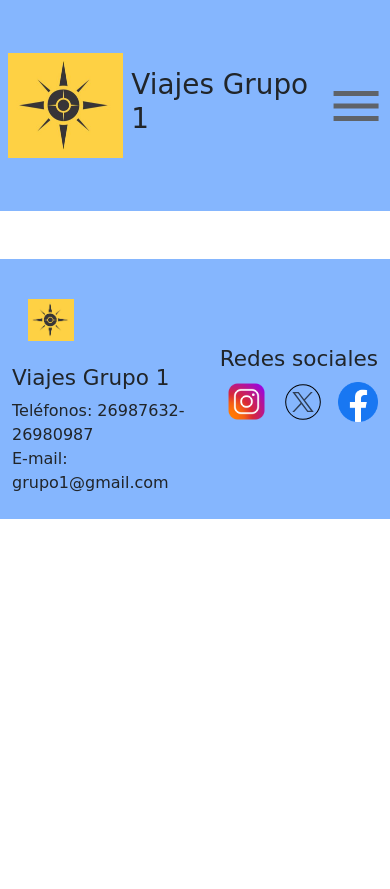
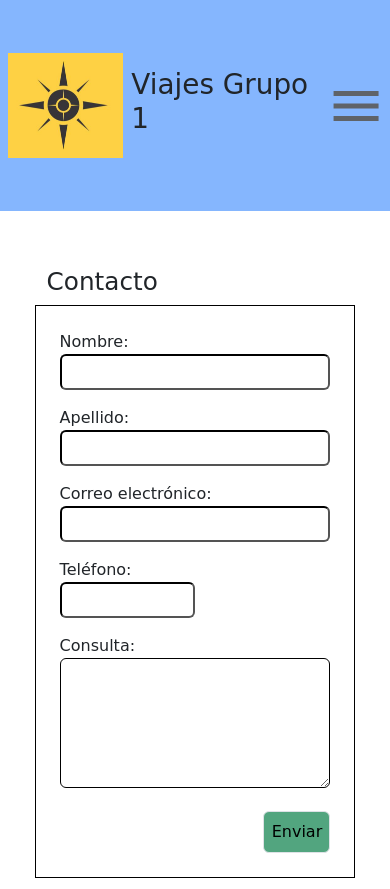
Before and after one commit to GuillermoGrisi/Pre-entrega2-Grisi, a plain HTML site: page pages/contacto.html in a window 390 px wide. Shown: the top 889 px of the page. Before the commit the page ends 844 px from the top, so only its background shows below. Drawn offline with nearby package versions, Linux system fonts and the light colour scheme.

Commit message:
contenido principal de la pagina contacto.html responsive

```diff
--- a/pages/contacto.html
+++ b/pages/contacto.html
@@ -110,7 +110,71 @@
         </section>
       </div>
     </header>
-    <main></main>
+    <main class="container-fluid mt-5">
+      <div class="row d-flex justify-content-around m-0 p-2 p-sm-1">
+        <h2 class="col-11 col-md-8 col-lg-7">Contacto</h2>
+        <section class="col-11 col-md-8 col-lg-7 border border-black p-4">
+          <form action="" method="post" id="form_contacto">
+            <div
+              class="container-fluid p-0 d-flex flex-column flex-md-row justify-content-evenly"
+            >
+              <div class="col-12 col-md-5">
+                <label for="nombre">Nombre:</label><br />
+                <input
+                  class="w-100 border-black mb-3 rounded p-1"
+                  type="text"
+                  name="nombre"
+                  id="nombre"
+                  required
+                /><br />
+              </div>
+              <div class="col-2"></div>
+              <div class="col-12 col-md-5">
+                <label for="apellido">Apellido:</label><br />
+                <input
+                  class="w-100 border-black mb-3 rounded p-1"
+                  type="text"
+                  name="apellido"
+                  id="apellido"
+                  required
+                /><br />
+              </div>
+            </div>
+            <label for="email">Correo electrónico:</label><br />
+            <input
+              class="w-100 border-black mb-3 rounded p-1"
+              type="email"
+              id="email"
+              name="email"
+              required
+            /><br />
+            <label for="telefono">Teléfono:</label><br />
+            <input
+              class="w-50 border-black mb-3 rounded p-1"
+              type="tel"
+              id="telefono"
+              name="telefono"
+              required
+            /><br />
+            <label for="consulta">Consulta:</label><br />
+            <textarea
+              class="w-100 border-black mb-3 rounded p-1"
+              id="consulta"
+              name="consulta"
+              rows="5"
+              required
+            ></textarea
+            ><br />
+            <input
+              class="bg-success bg-opacity-75 w-25 border p-2 rounded float-end"
+              type="submit"
+              value="Enviar"
+              id="boton_enviar"
+            />
+          </form>
+        </section>
+      </div>
+    </main>
     <footer class="container-fluid m-0 p-0 bg-primary bg-opacity-50 mt-5 p-4">
       <div class="row d-flex justify-content-beetween">
         <section
```
